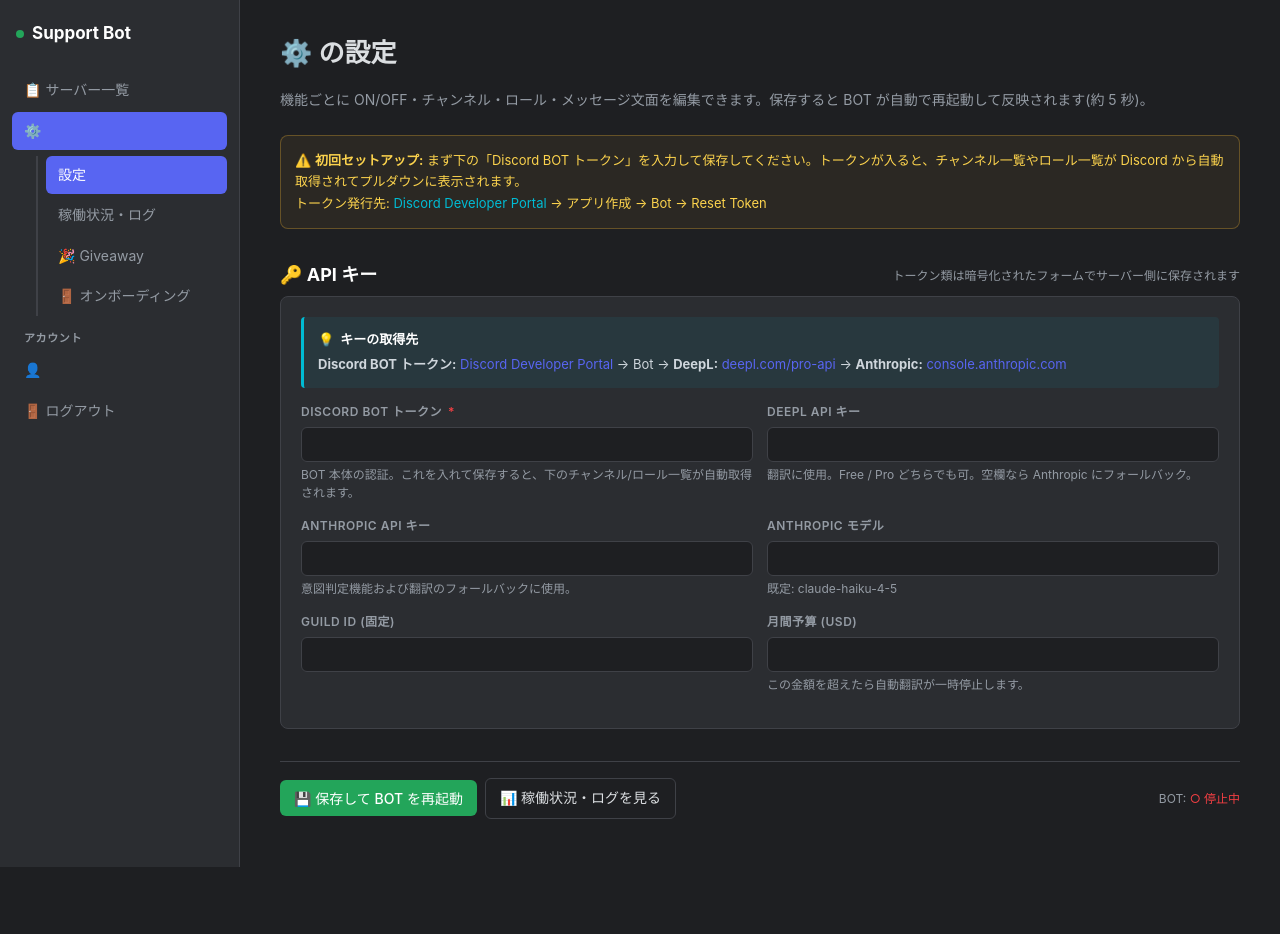
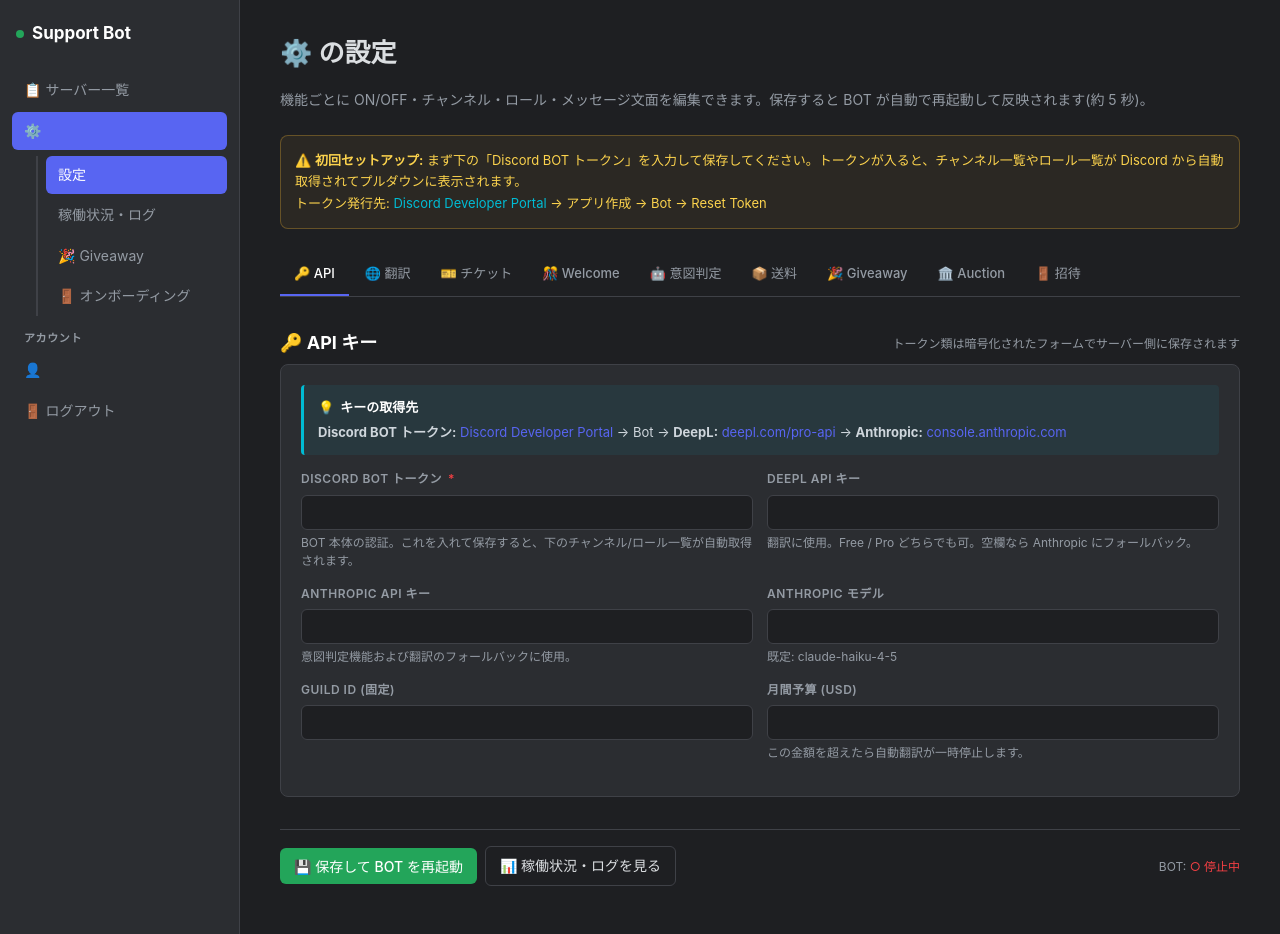
Before and after one commit to tokutake-netizen/support-bot, a FastAPI app: template dashboard/templates/setup.html in a window 1280 px wide. Before the commit the page ends 867 px from the top, so only its background shows below. Run offline with FastAPI, Linux system fonts and the light colour scheme; the template is opened without the code that fills it, so the values that code supplies are empty.

Commit message:
Tabbed setup page + auction settings exposed in the dashboard
dashboard/templates/setup.html:
- The previously single-scroll setup page is split into nine tabs:
  API / 翻訳 / チケット / Welcome / 意図判定 / 送料 / Giveaway / Auction / 招待.
- Each h2 section is wrapped in <div class="tab-panel" id="tab-X">; a
  sticky <nav class="tabs"> lives just under the form header and a tiny
  inline script swaps the active panel + reflects the choice in
  location.hash so deep-links survive reload.

dashboard/static/style.css:
- New rules for .tabs / .tab / .tab-panel; the bar is sticky to the top
  of the scroll container so it stays visible while editing long
  sections.

dashboard/app.py:
- multi_keys gains AUCTION_MANAGER_ROLE_IDS, ALLOW_CH_AUCTION and
  ALLOW_CAT_AUCTION so the comma-join save path handles them too.

dashboard/templates/setup.html (auction tab content):
- AUCTION_MANAGER_ROLE_IDS (multi role select)
- AUCTION_TICKET_CATEGORY_ID (category select, falls back to
  TICKET_CATEGORY_ID)
- ALLOW_CH_AUCTION / ALLOW_CAT_AUCTION (multi)
- Help-box callout summarising the +5%-or-min_increment bid rule and
  the 60s anti-snipe extension so admins don't have to read the cog
  source to understand why a bid might be rejected.

dashboard_mock.html:
- Mock setup page picks up the same tab bar (with working JS switching),
  the new 🏛️ Auction tab, and the bid-rule callout, so the preview
  matches the live dashboard.

SPECIFICATION.md:
- Dashboard screen table now lists the nine setup tabs.

cogs/auction.py: incoming upstream changes batched in.

Co-Authored-By: Claude Opus 4.7 (1M context) <noreply@anthropic.com>

```diff
--- a/dashboard/app.py
+++ b/dashboard/app.py
@@ -261,10 +261,13 @@ async def guild_save(
         "WELCOME_AUTOROLE_IDS",
         "INVITE_CREATOR_ROLE_IDS",
         "GIVEAWAY_MANAGER_ROLE_IDS",
+        "AUCTION_MANAGER_ROLE_IDS",
         "ALLOW_CH_SHIPPING",
         "ALLOW_CAT_SHIPPING",
         "ALLOW_CH_GIVEAWAY",
         "ALLOW_CH_INVITE",
+        "ALLOW_CH_AUCTION",
+        "ALLOW_CAT_AUCTION",
     }
     updates: dict[str, str] = {}
     for k in form.keys():
--- a/dashboard/static/style.css
+++ b/dashboard/static/style.css
@@ -83,3 +83,11 @@ details summary:hover{color:#fff}
 .flash.warn{background:rgba(240,178,50,.15);color:#fcd34d;border:1px solid rgba(240,178,50,.3)}
 .callout{padding:14px;background:rgba(240,178,50,.06);border:1px solid rgba(240,178,50,.3);border-radius:8px;margin-bottom:16px;color:#fcd34d;font-size:13px;line-height:1.65}
 optgroup{font-weight:600;color:var(--muted)}
+
+/* Tabs (used on setup page) */
+.tabs{display:flex;gap:2px;border-bottom:1px solid var(--line);margin-bottom:20px;flex-wrap:wrap;position:sticky;top:0;background:var(--bg);z-index:10;padding-top:8px}
+.tab{padding:10px 14px;color:var(--muted);text-decoration:none;border-bottom:2px solid transparent;font-size:13px;font-weight:500;cursor:pointer;white-space:nowrap}
+.tab:hover{color:#fff;text-decoration:none}
+.tab.active{color:#fff;border-bottom-color:var(--accent)}
+.tab-panel{display:none}
+.tab-panel.active{display:block}
--- a/dashboard/templates/setup.html
+++ b/dashboard/templates/setup.html
@@ -79,6 +79,19 @@
 
     <form method="post" action="/guild/{{ guild_id }}/save" enctype="multipart/form-data">
 
+      <nav class="tabs">
+        <a href="#tab-api" class="tab" data-tab="api">🔑 API</a>
+        <a href="#tab-translation" class="tab" data-tab="translation">🌐 翻訳</a>
+        <a href="#tab-ticket" class="tab" data-tab="ticket">🎫 チケット</a>
+        <a href="#tab-welcome" class="tab" data-tab="welcome">🎊 Welcome</a>
+        <a href="#tab-suggester" class="tab" data-tab="suggester">🤖 意図判定</a>
+        <a href="#tab-shipping" class="tab" data-tab="shipping">📦 送料</a>
+        <a href="#tab-giveaway" class="tab" data-tab="giveaway">🎉 Giveaway</a>
+        <a href="#tab-auction" class="tab" data-tab="auction">🏛️ Auction</a>
+        <a href="#tab-invite" class="tab" data-tab="invite">🚪 招待</a>
+      </nav>
+
+      <div class="tab-panel" id="tab-api">
       {# ============ API KEYS ============ #}
       <h2>🔑 API キー <span class="help">トークン類は暗号化されたフォームでサーバー側に保存されます</span></h2>
       <div class="card">
@@ -125,8 +138,11 @@
         </div>
       </div>
 
+      </div>{# /tab-api #}
+
       {% if discord_ok %}
 
+      <div class="tab-panel" id="tab-translation">
       {# ============ TRANSLATION ============ #}
       <h2>🌐 自動翻訳</h2>
       <p class="section-desc">指定したチャンネルでの英語・日本語の発言を BOT が自動翻訳して返信します。</p>
@@ -164,6 +180,9 @@
         </div>
       </div>
 
+      </div>{# /tab-translation #}
+
+      <div class="tab-panel" id="tab-ticket">
       {# ============ TICKETS ============ #}
       <h2>🎫 チケット (個別チャット)</h2>
       <p class="section-desc">お客様が「Open ticket」ボタンを押すと、自分専用のプライベートチャンネルが自動作成されます。</p>
@@ -196,6 +215,9 @@
         </div>
       </div>
 
+      </div>{# /tab-ticket #}
+
+      <div class="tab-panel" id="tab-welcome">
       {# ============ WELCOME ============ #}
       <h2>🎊 Welcome メッセージ</h2>
       <p class="section-desc">新しい人がサーバーに入った瞬間に、welcome チャンネルへ歓迎メッセージを自動投稿。招待元も同時に表示されます。</p>
@@ -252,6 +274,9 @@
         </div>
       </div>
 
+      </div>{# /tab-welcome #}
+
+      <div class="tab-panel" id="tab-suggester">
       {# ============ SUGGESTER ============ #}
       <h2>🤖 自動アドバイス (意図判定)</h2>
       <p class="section-desc">指定 ch での発言を AI が分類して、商品問合せ/配送相談には誘導文を自動 reply します。</p>
@@ -301,6 +326,9 @@
         </details>
       </div>
 
+      </div>{# /tab-suggester #}
+
+      <div class="tab-panel" id="tab-shipping">
       {# ============ SHIPPING ============ #}
       <h2>📦 送料計算</h2>
       <p class="section-desc">お客様が <code>/shipping</code> で送料を確認できます。Google Sheets「比較表US基準」から DHL/FedEx の安い方を自動選択。</p>
@@ -340,6 +368,9 @@
         </div>
       </div>
 
+      </div>{# /tab-shipping #}
+
+      <div class="tab-panel" id="tab-giveaway">
       {# ============ GIVEAWAY ============ #}
       <h2>🎉 Giveaway (抽選)</h2>
       <p class="section-desc">時間指定の参加ボタン式抽選。</p>
@@ -357,6 +388,47 @@
         </div>
       </div>
 
+      </div>{# /tab-giveaway #}
+
+      <div class="tab-panel" id="tab-auction">
+      {# ============ AUCTION ============ #}
+      <h2>🏛️ Auction (入札式オークション)</h2>
+      <p class="section-desc">入札ボタン式の非同期オークション。Forum または Text Channel どちらでも投稿可能。落札時は当選者×Host×Staff 専用の "deal channel" が自動作成されます(決済は手動)。</p>
+      <div class="card">
+        <div class="row">
+          <div class="field">
+            <label>オークションを実施できるチャンネル</label>
+            {{ channel_select("ALLOW_CH_AUCTION", env, channels_grouped, multiple=true) }}
+            <div class="hint">空欄なら任意 ch で実行可。Forum 推奨。</div>
+          </div>
+          <div class="field">
+            <label>許可するカテゴリ全体</label>
+            {{ category_select("ALLOW_CAT_AUCTION", env, channels_grouped, multiple=true) }}
+            <div class="hint">配下の ch 全部で許可するならカテゴリ単位で。</div>
+          </div>
+        </div>
+        <div class="row">
+          <div class="field">
+            <label>オークションを管理できるロール</label>
+            {{ role_select("AUCTION_MANAGER_ROLE_IDS", env, roles, multiple=true) }}
+            <div class="hint">これらの保有者は admin 権限なしで /auction を運用可。空欄なら admin 限定。</div>
+          </div>
+          <div class="field">
+            <label>落札後の "deal channel" 配置先カテゴリ</label>
+            {{ category_select("AUCTION_TICKET_CATEGORY_ID", env, channels_grouped, placeholder="(チケットカテゴリにフォールバック)") }}
+            <div class="hint">未設定なら <code>TICKET_CATEGORY_ID</code> を使用。落札ごとに private channel が作成されます。</div>
+          </div>
+        </div>
+        <div class="help-box">
+          <div class="h"><span class="ico">💡</span>入札ルール (コード側の仕様)</div>
+          ・次の入札は <b>現最高値の +5% 以上</b> かつ <b>min_increment(既定 100 円)以上の上乗せ</b> の両方を満たす必要あり<br>
+          ・終了 60 秒前以内の入札はアンチスナイプで自動 +60 秒延長<br>
+          ・通貨は JPY 固定。決済は bot 側で行わない(host が deal channel で個別調整)
+        </div>
+      </div>
+      </div>{# /tab-auction #}
+
+      <div class="tab-panel" id="tab-invite">
       {# ============ INVITE ============ #}
       <h2>🚪 招待トラッキング</h2>
       <p class="section-desc">入室時にどの招待コードで来たかを自動判定し、Welcome embed と運営ログに記録します。</p>
@@ -381,6 +453,7 @@
           {{ channel_select("MODERATOR_CHANNEL_ID", env, channels_grouped) }}
         </div>
       </div>
+      </div>{# /tab-invite #}
 
       {% endif %}{# discord_ok #}
 
@@ -394,4 +467,19 @@
     </form>
   </main>
 </div>
+<script>
+(function(){
+  function activate(id){
+    document.querySelectorAll('.tab').forEach(function(t){ t.classList.toggle('active', t.dataset.tab === id); });
+    document.querySelectorAll('.tab-panel').forEach(function(p){ p.classList.toggle('active', p.id === 'tab-' + id); });
+    history.replaceState(null, '', '#tab-' + id);
+  }
+  document.querySelectorAll('.tab').forEach(function(t){
+    t.addEventListener('click', function(e){ e.preventDefault(); activate(t.dataset.tab); });
+  });
+  var initial = (location.hash || '').replace(/^#tab-/, '') || 'api';
+  if(!document.getElementById('tab-' + initial)) initial = 'api';
+  activate(initial);
+})();
+</script>
 {% endblock %}
```
Also changed, not shown: SPECIFICATION.md (+1 -1 lines), cogs/auction.py (+77 -21 lines), dashboard_mock.html (+101 -0 lines).
